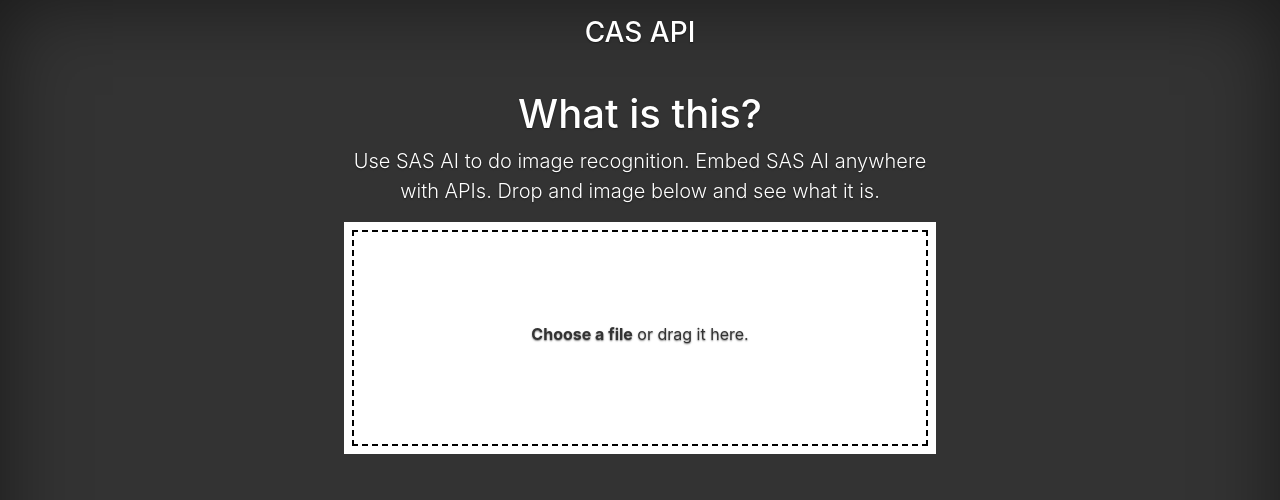
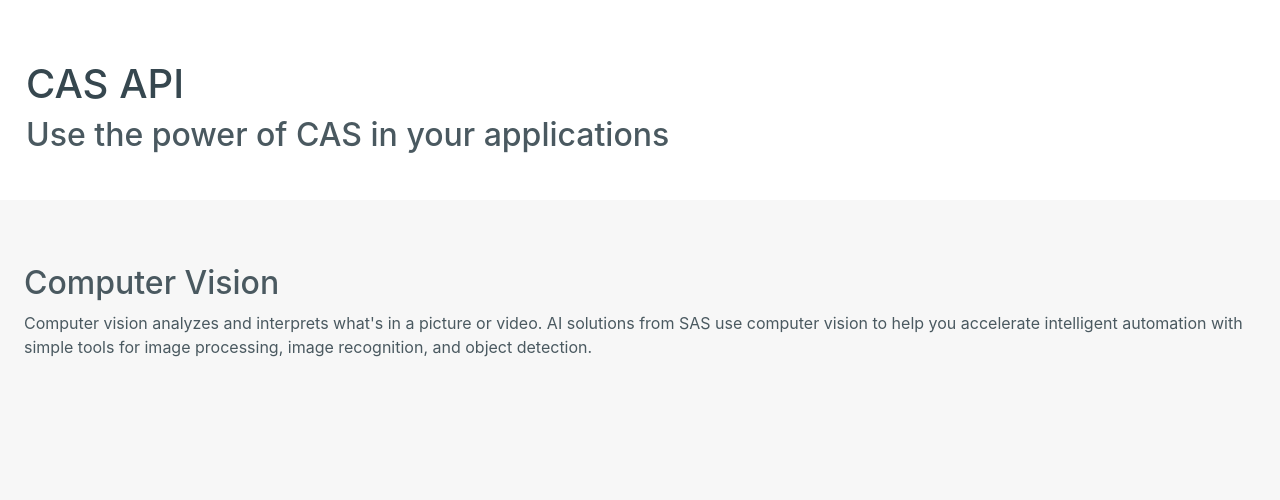
Before and after one commit to tylerfreckmann/cas-api, a Flask app: page / in a window 1280 px wide. Shown: the top 500 px of the page. Run offline with Flask 2, Linux system fonts and the light colour scheme; some libraries are stand-ins or nearby versions.

Commit message:
change styles with placeholder for dropzone

```diff
--- a/static/css/main.css
+++ b/static/css/main.css
@@ -1,4 +1,62 @@
-html,
+.ty-wrapper {
+  color: #4A5960;
+  overflow: hidden;
+}
+
+header {
+  min-height: 103px;
+  position: relative;
+  padding: 20px 0 30px 10px;
+}
+
+.ty-header-div {
+  max-width: 1280px;
+  box-sizing: border-box;
+  margin-left: auto;
+  margin-right: auto;
+  margin-bottom: 16px;
+  margin-top: 24px;
+  position: relative;
+  z-index: 1;
+}
+
+.ty-title {
+  color: #36474F;
+}
+
+.ty-content {
+  padding-top: 64px;
+  padding-bottom: 64px;
+  padding-left: 10000px;
+  padding-right: 10000px;
+  margin-left: -10000px;
+  margin-right: -10000px;
+  background: #F7F7F7;
+}
+
+.ty-showcase {
+  box-sizing: border-box;
+  margin-bottom: 64px;
+  margin-left: auto;
+  margin-right: auto;
+  position: relative;
+  padding-bottom: 64px;
+  max-width: 1280px;
+}
+
+.ty-showcase-content {
+  margin: 0 8px;
+}
+
+.ty-text-body {
+  margin-bottom: 16px;
+}
+
+iframe {
+
+}
+
+/*html,
 body {
   height: 100%;
   background-color: #333;
@@ -39,7 +97,7 @@ body {
 }
 
 .box__file + label {
-	cursor: pointer; /* "hand" cursor */
+	cursor: pointer;
 }
 
 .box__file:focus + label {
@@ -90,3 +148,4 @@ body {
 .box__button {
   display: none;
 }
+*/
--- a/templates/index.html
+++ b/templates/index.html
@@ -1,6 +1,37 @@
 {% extends "layout.html" %}
 
 {% block content %}
+	<div class="d-flex w-100 h-100 p-3 mx-auto flex-column ty-wrapper">
+		<article>
+			<header>
+				<div class="ty-header-div">
+					<h1 class="ty-title">CAS API</h1>
+					<h2 class="ty-subtitle">Use the power of CAS in your applications</h2>
+				</div>
+			</header>
+			<section class="ty-content">
+				<div class="ty-showcase">
+					<div class="ty-showcase-content">
+						<h2>Computer Vision</h2>
+						<p class="ty-text-body">Computer vision analyzes and interprets what's in a picture or video. AI solutions from SAS use computer vision to help you accelerate intelligent automation with simple tools for image processing, image recognition, and object detection.</p>
+					</div>
+				</div>
+				<!-- DEMO -->
+					<div>
+						<iframe src="https://www.gstatic.com/cloud-site-ux/vision.min.html" frameborder="0" scrolling="no" height="150px" style="width: 1px; min-width: 100%; height: 190px;"></iframe>
+					</div>
+				<!-- END DEMO -->
+			</section>
+		</article>
+	</div>
+
+	<!-- <div class="cover-container d-flex w-100 h-100 p-3 mx-auto flex-column">
+	  <header class="masthead">
+	    <div class="inner">
+	      <h3>CAS API</h1>
+	    </div>
+	  </header>
+
 		<main role="main" class="inner cover">
 			<h1 class="cover-heading">What is this?</h1>
 			<p class="lead">Use SAS AI to do image recognition. Embed SAS AI anywhere with APIs. Drop and image below and see what it is.</p>
@@ -16,4 +47,5 @@
 				<div class="box__error">Error! <span></span>.</div>
 			</form>
 		</main>
+	</div> -->
 {% endblock %}
--- a/templates/layout.html
+++ b/templates/layout.html
@@ -13,19 +13,11 @@
 
     <title>cas-api</title>
   </head>
-  <body class="text-center">
 
-    <div class="cover-container d-flex w-100 h-100 p-3 mx-auto flex-column">
-      <header class="masthead">
-        <div class="inner">
-          <h3>CAS API</h1>
-        </div>
-      </header>
+  <body>
 
-      {% block content %}
-      {% endblock %}
-
-    </div>
+    {% block content %}
+    {% endblock %}
 
     <!-- jQuery first, then Popper.js, then Bootstrap JS -->
     <script src="{{ url_for('static', filename='js/jquery-3.3.1.min.js') }}"></script>
```
Lines whose indentation alone changed are shown as unchanged.
